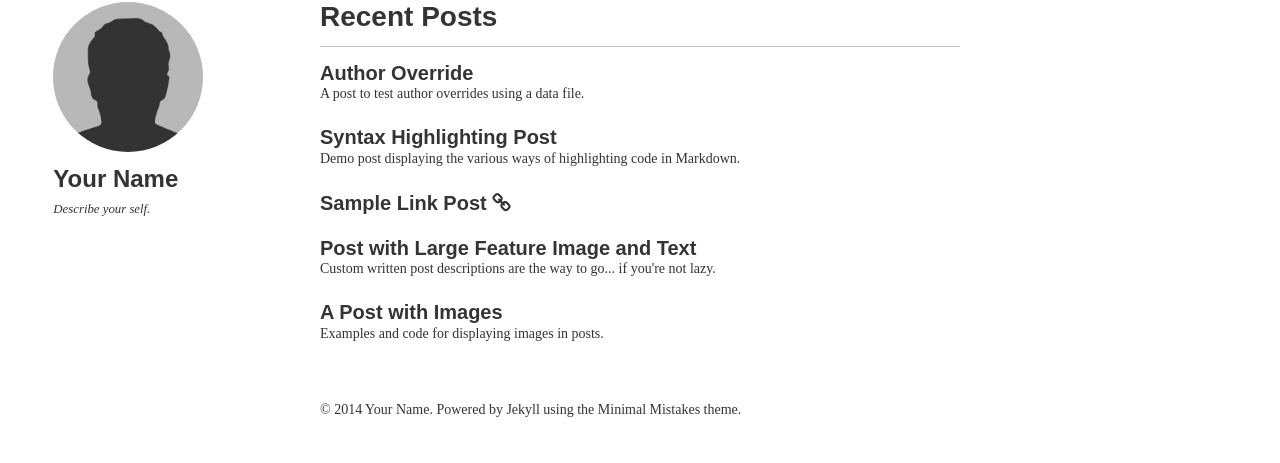
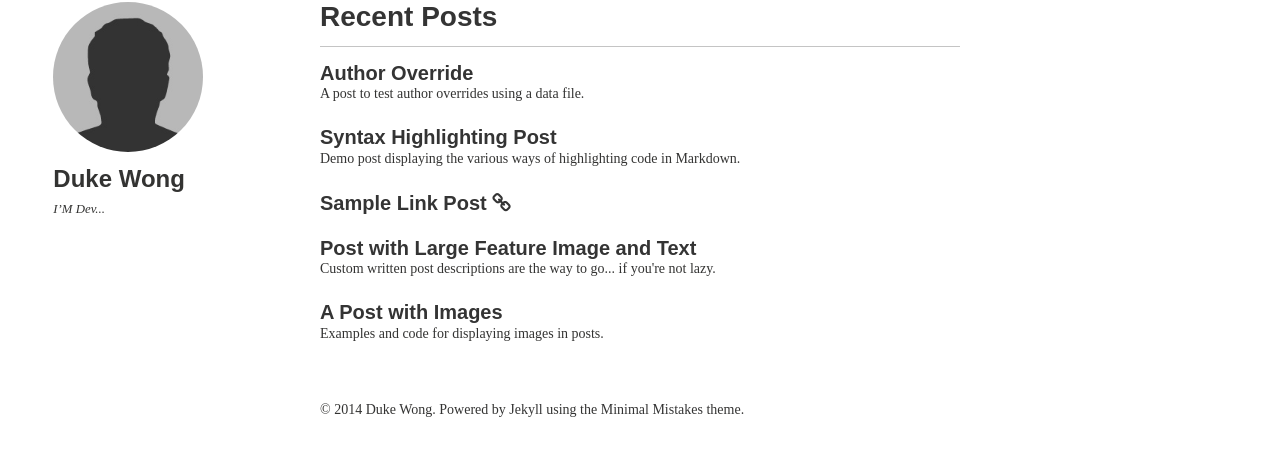
Before and after one commit to DukeWong/dukewong.github.io, a Jekyll site: the page built from index.md, in a window 1280 px wide. Shown: the part 483-946 px from the top of the page. Built offline with Jekyll 4.4.1, drawn with Linux system fonts in a browser that asks for light colours; some web fonts are replaced.

Commit message:
修改站点信息

```diff
--- a/_config.yml
+++ b/_config.yml
@@ -26,9 +26,9 @@ kramdown:
 
 # Site owner
 owner:
-  name: Your Name
+  name: Duke Wong
   avatar: bio-photo.jpg
-  bio: "Describe your self."
+  bio: "I’M Dev... "
   email:
   disqus-shortname:
   twitter: #username
```
